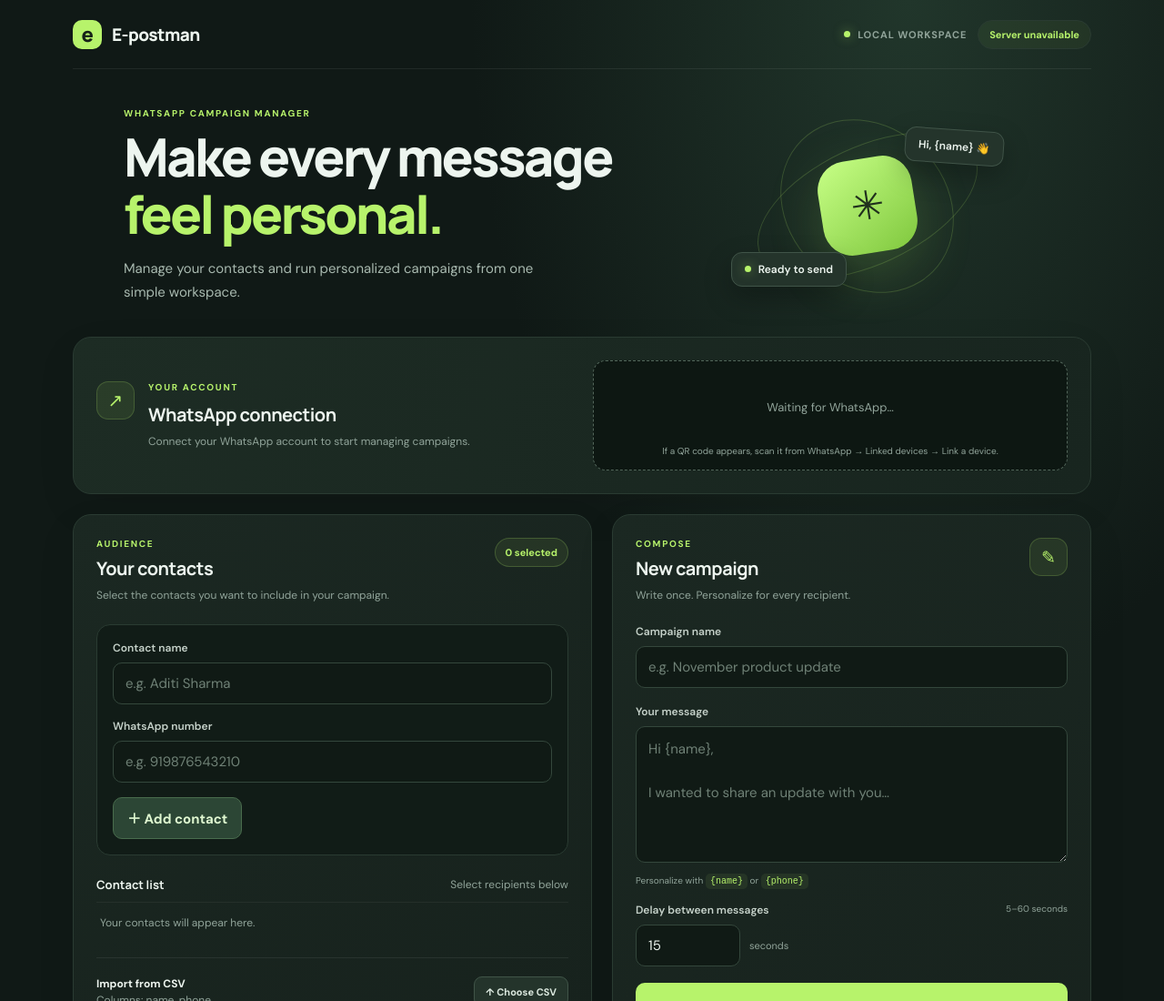
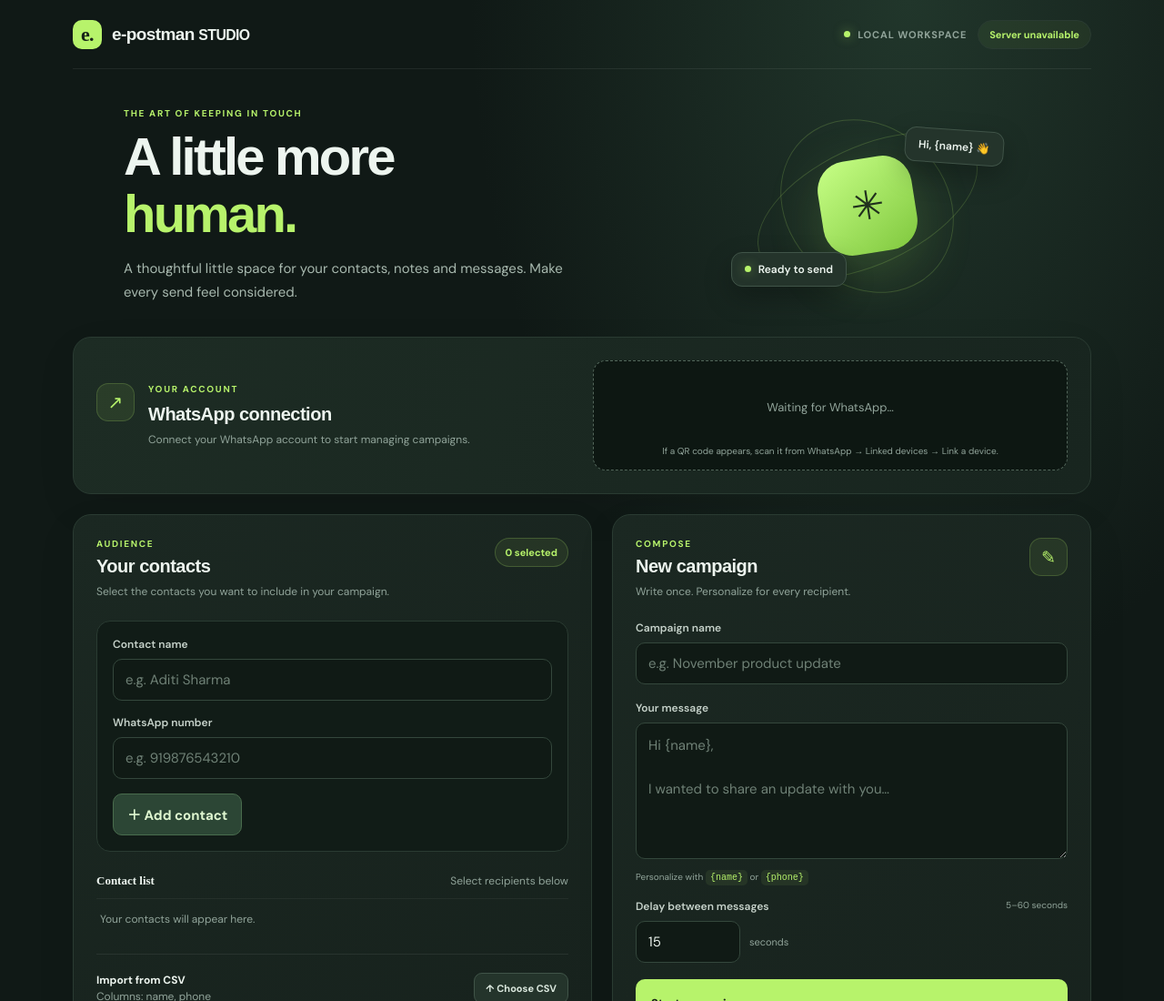
Before and after one commit to sajanmaurya/postman, a website: page public/index.html in a window 1280 px wide. Shown: the top 1100 px of the page at 91% size. Drawn offline with Linux system fonts and the light colour scheme; no server answers.

Commit message:
Give E-postman a more editorial creative direction

```diff
--- a/public/index.html
+++ b/public/index.html
@@ -1,6 +1,6 @@
-<!doctype html><html lang="en"><head><meta charset="utf-8"><meta name="viewport" content="width=device-width,initial-scale=1"><meta name="theme-color" content="#101b18"><title>E-postman — Campaign workspace</title><link rel="preconnect" href="https://fonts.googleapis.com"><link rel="preconnect" href="https://fonts.gstatic.com" crossorigin><link href="https://fonts.googleapis.com/css2?family=DM+Sans:wght@400;500;600;700&family=Manrope:wght@500;600;700;800&display=swap" rel="stylesheet"><link rel="stylesheet" href="/style.css"></head><body><main class="app-shell">
-<nav class="topbar"><a class="brand" href="/"><span class="brand-mark">e</span><span>E-postman</span></a><div class="topbar-right"><span class="local-tag"><span class="live-dot"></span> LOCAL WORKSPACE</span><span class="status-pill" id="status">Connecting…</span></div></nav>
-<section class="hero"><div class="hero-copy"><p class="eyebrow">WHATSAPP CAMPAIGN MANAGER</p><h1>Make every message<br><span>feel personal.</span></h1><p class="hero-subtitle">Manage your contacts and run personalized campaigns from one simple workspace.</p></div><div class="hero-art" aria-hidden="true"><div class="orbit orbit-one"></div><div class="orbit orbit-two"></div><div class="message-orb"><span>✳</span></div><div class="floating-chip chip-one">Hi, {name} 👋</div><div class="floating-chip chip-two"><span class="live-dot"></span> Ready to send</div></div></section>
+<!doctype html><html lang="en"><head><meta charset="utf-8"><meta name="viewport" content="width=device-width,initial-scale=1"><meta name="theme-color" content="#f4efe6"><title>E-postman — Campaign workspace</title><link rel="preconnect" href="https://fonts.googleapis.com"><link rel="preconnect" href="https://fonts.gstatic.com" crossorigin><link href="https://fonts.googleapis.com/css2?family=DM+Sans:wght@400;500;600;700&family=DM+Serif+Display&family=Space+Grotesk:wght@400;500;600;700&display=swap" rel="stylesheet"><link rel="stylesheet" href="/style.css"></head><body><main class="app-shell">
+<nav class="topbar"><a class="brand" href="/"><span class="brand-mark">e.</span><span>e-postman <small>STUDIO</small></span></a><div class="topbar-right"><span class="local-tag"><span class="live-dot"></span> LOCAL WORKSPACE</span><span class="status-pill" id="status">Connecting…</span></div></nav>
+<section class="hero"><div class="hero-copy"><p class="eyebrow">THE ART OF KEEPING IN TOUCH</p><h1>A little more<br><span>human.</span></h1><p class="hero-subtitle">A thoughtful little space for your contacts, notes and messages. Make every send feel considered.</p></div><div class="hero-art" aria-hidden="true"><div class="orbit orbit-one"></div><div class="orbit orbit-two"></div><div class="message-orb"><span>✳</span></div><div class="floating-chip chip-one">Hi, {name} 👋</div><div class="floating-chip chip-two"><span class="live-dot"></span> Ready to send</div></div></section>
 <section class="connection-panel panel"><div class="connection-copy"><div class="section-icon">↗</div><div><p class="eyebrow">YOUR ACCOUNT</p><h2>WhatsApp connection</h2><p class="subtle">Connect your WhatsApp account to start managing campaigns.</p></div></div><div class="connection-state"><div id="qr">Waiting for WhatsApp…</div><p class="qr-help">If a QR code appears, scan it from WhatsApp → Linked devices → Link a device.</p></div></section>
 <div class="workspace-grid"><section class="panel contacts-panel"><div class="panel-heading"><div><p class="eyebrow">AUDIENCE</p><h2>Your contacts</h2><p class="subtle">Select the contacts you want to include in your campaign.</p></div><span class="count-chip" id="selectionCount">0 selected</span></div>
 <form id="contactForm" class="contact-form"><div class="field"><label for="name">Contact name</label><input id="name" placeholder="e.g. Aditi Sharma" required></div><div class="field"><label for="phone">WhatsApp number</label><input id="phone" placeholder="e.g. 919876543210" required></div><button class="primary-button" type="submit">＋ Add contact</button></form>
```
